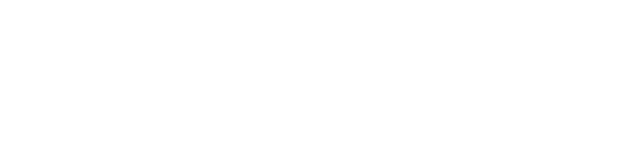
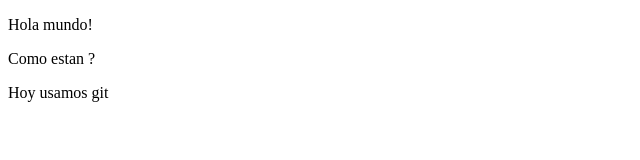
Before and after one commit to mnahuels/mi-proyecto-nuevo, a plain HTML site: page index.html in a window 1280 px wide. Shown: the whole page, without its empty margins (0-640 px from the left). Drawn offline with Linux system fonts and the light colour scheme.

Commit message:
Para ver los commit

```diff
--- a/index.html
+++ b/index.html
@@ -6,6 +6,15 @@
     <title>mi proyecto nuevo</title>
 </head>
 <body>
-
+   <header></header>
+   <main>
+         <section>
+             <p>Hola mundo!</p>
+             <p>Como estan ?</p>
+             <p>Hoy usamos git</p>
+         </section>
+   </main>
+   <footer>
+   </footer>
 </body>
 </html>
```
